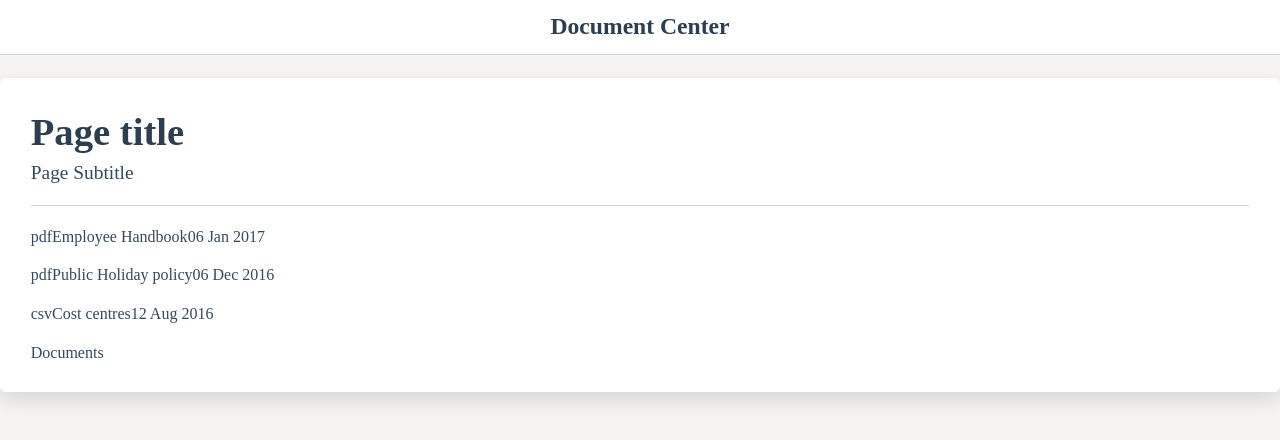
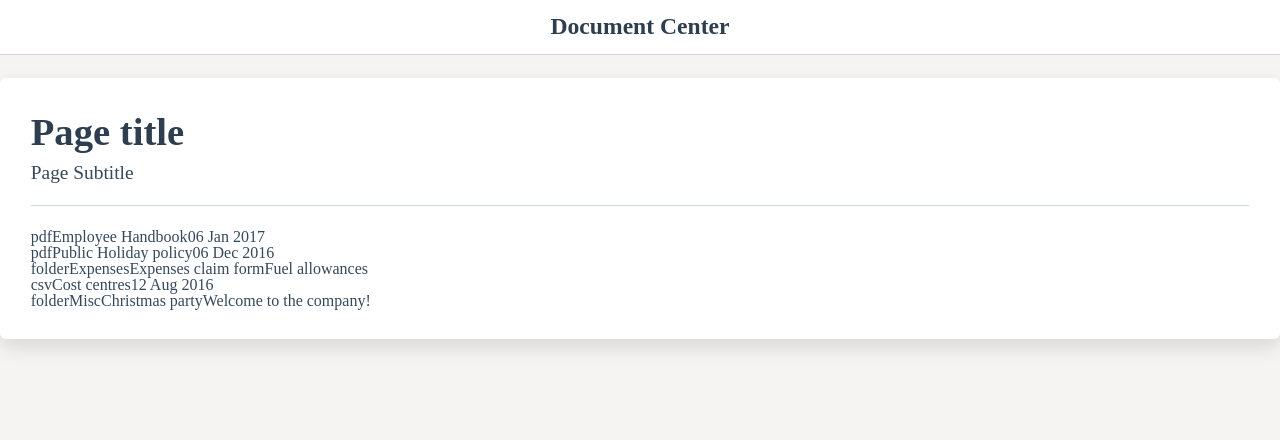
Before and after one commit to stoine92/doc-viewer, a React (Vite) app: page / in a window 1280 px wide. Shown: the top 440 px of the page. Built offline with nearby package versions, Linux system fonts and the light colour scheme.

Commit message:
feat: document folder now also raw rendering on page. Minor ts type fix in @fetchData

```diff
--- /dev/null
+++ b/src/components/Documents/DocumentFolder.tsx
@@ -0,0 +1,27 @@
+import type { FC } from "react";
+import type { FolderItem } from "../../lib/fetchDocuments";
+import { formatDate } from "../utils/formatDate";
+
+
+interface DocumentFolderProps {
+    folder: FolderItem;
+}
+
+const DocumentFolder: FC<DocumentFolderProps> = ({ folder }) => {
+    console.log(folder);
+    return (
+        <div>
+            <span>{folder.type}</span>
+            <span>{folder.name}</span>
+
+            {folder.files.map((file) => {
+
+                return(
+                    <span key={file.name}>{file.name}</span>
+                )
+            })}
+        </div>
+    )
+}
+
+export default DocumentFolder;
--- a/src/components/Documents/DocumentItem.tsx
+++ b/src/components/Documents/DocumentItem.tsx
@@ -8,7 +8,6 @@ interface DocumentItemProps {
 }
 
 const DocumentItem: FC<DocumentItemProps> = ({ file }) => {
-    console.log(file);
     return (
         <div>
             <span>{file.type}</span>
--- a/src/components/Documents/Documents.tsx
+++ b/src/components/Documents/Documents.tsx
@@ -1,7 +1,8 @@
 import { useQuery } from "@tanstack/react-query";
 import { fetchDocuments } from "../../lib/fetchDocuments";
-import type { DocumentItemProps, FileItem } from "../../lib/fetchDocuments";
+import type { DocumentItemProps } from "../../lib/fetchDocuments";
 import DocumentItem from "./DocumentItem";
+import DocumentFolder from "./DocumentFolder";
 
 
 const Documents = () => {
@@ -16,17 +17,18 @@ const Documents = () => {
 
 
     return (
-        <>
+        <div>
             {data?.map((doc) => {
                 if(doc.type !== "folder"){
                     return (
-                        <DocumentItem key={doc.name} file={doc as FileItem} />
+                        <DocumentItem key={doc.name} file={doc} />
                     )
                 }
-                return null;
+                return (
+                    <DocumentFolder folder={doc} />
+                );
             })}
-            <span>Documents</span>
-        </>
+        </div>
     )
 }
 
--- a/src/lib/fetchDocuments.ts
+++ b/src/lib/fetchDocuments.ts
@@ -1,15 +1,15 @@
 import raw from "../data/documents.json";
 
 export interface FileItem {
-    type: "pdf" | "folder" | "doc" | "csv" | "mov";
+    type: "pdf"| "doc" | "csv" | "mov";
     name: string;
     added: string;
 }
 
 export interface FolderItem {
-    type: "pdf" | "doc" | "csv" | "mov";
+    type: "folder";
     name: string;
-    folder: FileItem[];
+    files: FileItem[];
 }
 
 
```
